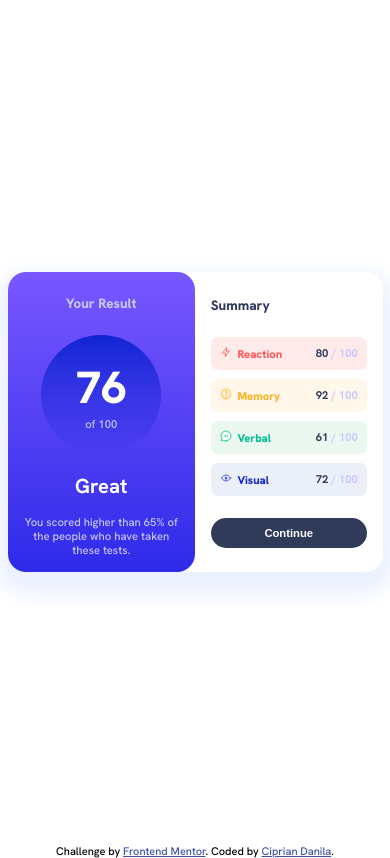
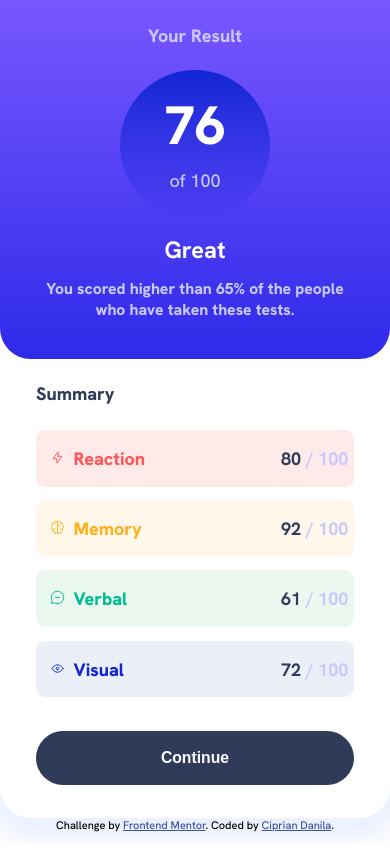
Before and after one commit to cipdanila/results-summary-component, a plain HTML site: page index.html in a window 390 px wide. Drawn offline with Linux system fonts and the light colour scheme.

Commit message:
code optimization

```diff
--- a/index.html
+++ b/index.html
@@ -16,7 +16,7 @@
                         <div class="big-num">76</div>
                         <div class="small-text">of 100</div>
                     </div>
-                    <h4>Great</h4>
+                    <h2>Great</h2>
                     <p>You scored higher than 65% of the people who have taken these tests.</p>
                 </section>
                 <section class="summary">
--- a/styles.css
+++ b/styles.css
@@ -18,6 +18,10 @@
     --pale-blue: hsl(221, 100%, 96%);
     --light-lavender: hsl(241, 100%, 89%);
     --dark-gray-blue: hsl(224, 30%, 27%);
+
+    /* Other variables */
+    --font-size-base: 1.125rem; /* 18px */
+    --font-weight-base: 300;
 }
 
 *,
@@ -31,8 +35,8 @@
 body,
 html {
     font-family: "Hanken Grotesk", sans-serif;
-    font-size: 1.125rem; /* 18px */
-    font-weight: 300;
+    font-size: var(--font-size-base);
+    font-weight: var(--font-weight-base);
     background-color: var(--white);
 }
 
@@ -44,11 +48,12 @@ main {
 }
 
 .card {
-    max-width: 375px;
-    border-radius: 1rem;
+    max-width: 750px;
+    border-radius: 1.7rem;
     box-shadow: 0 0.625rem 1.25rem 0.625rem var(--pale-blue);
     display: flex;
     align-items: center;
+    justify-content: space-between;
     background-color: var(--white);
 }
 
@@ -60,22 +65,19 @@ main {
     align-items: center;
     background: linear-gradient(to bottom, var(--light-slate-blue) 0%, var(--light-royal-blue) 100%);
     color: var(--white);
-    border-radius: 1rem;
-}
-
-.title {
-    padding: 1.25rem;
-    font-weight: 800;
-    font-size: 0.75rem;
+    border-radius: 1.7rem;
 }
 
 .result .title {
+    padding: 2.25rem;
+    font-weight: 800;
+    font-size: 1.25rem;
     color: var(--light-lavender);
 }
 
 .score-circle {
-    width: 120px;
-    height: 120px;
+    width: 11.25rem;
+    height: 11.25rem;
     border-radius: 50%;
     background: linear-gradient(to bottom, var(--cobalt-blue) 0%, var(--persian-blue) 100%);
     display: flex;
@@ -85,23 +87,25 @@ main {
 }
 
 .big-num {
-    font-size: 2.5rem;
+    font-size: 4rem;
     font-weight: 800;
 }
 
 .small-text {
-    font-size: 0.625rem;
+    font-size: 1rem;
+    padding-bottom: 1rem;
     color: var(--light-lavender);
 }
 
-.result h4 {
+.result h2 {
     padding-top: 1rem;
+    font-size: 1.75rem;
 }
 
 .result p {
-    font-size: 0.625rem;
+    font-size: 1rem;
     color: var(--light-lavender);
-    padding: 0.875rem;
+    padding: 1rem 3rem 3rem;
     text-align: center;
 }
 
@@ -111,31 +115,33 @@ main {
     display: flex;
     flex-direction: column;
     justify-content: center;
-    padding: 1rem 0.875rem 0 0.875rem;
+    padding: 0 2rem;
+    margin: 0.313rem;
     font-weight: 800;
     color: var(--dark-gray-blue);
 }
 
-.summary .title {
-    padding: 0 0 1rem 0;
-    font-size: 0.75rem;
+h2.title {
+    padding: 1rem 0;
+    font-size: 1.313rem;
     font-weight: 800;
 }
 
 .box-result {
     width: 100%;
-    padding: 0.5rem;
-    margin: 0.25rem 0;
-    font-size: 0.625rem;
+    padding: 0.938rem 0.313rem;
+    margin: 0.375rem 0;
+    font-size: 1rem;
     display: flex;
     justify-content: space-between;
     align-items: center;
-    border-radius: 0.375rem;
+    border-radius: 0.5rem;
 }
 
 .score {
     font-weight: 700;
     color: var(--light-lavender);
+    padding: 0 1.313rem;
 }
 
 .score span {
@@ -143,8 +149,8 @@ main {
 }
 
 .box-result img {
-    margin-right: 0.313rem;
-    width: 12px;
+    width: 20px;
+    margin-right: 0.75rem;
 }
 
 .box-result:nth-of-type(1) {
@@ -165,32 +171,36 @@ main {
 
 .box-result:nth-of-type(1) .reaction {
     color: var(--light-red);
+    padding: 0 0.438rem;
 }
 
 .box-result:nth-of-type(2) .memory {
     color: var(--orange-yellow);
+    padding: 0 0.438rem;
 }
 
 .box-result:nth-of-type(3) .verbal {
     color: var(--green-teal);
+    padding: 0 0.438rem;
 }
 
 .box-result:nth-of-type(4) .visual {
     color: var(--cobalt-blue);
+    padding: 0 0.438rem;
 }
 
-button {
+button.continue {
     width: 100%;
-    padding: 0.5rem;
-    margin: 1rem auto;
+    padding: 1.125rem;
+    margin: 1.5rem auto;
     display: flex;
     justify-content: center;
     align-items: center;
     color: var(--white);
     background-color: var(--dark-gray-blue);
-    font-size: 0.625rem;
+    font-size: 0.93rem;
     font-weight: 700;
-    border-radius: 1rem;
+    border-radius: 1.5rem;
     border: none;
     cursor: pointer;
 }
@@ -208,21 +218,64 @@ button:hover {
     color: hsl(228, 45%, 44%);
 }
 
-@media(max-width:375px) {
+@media(max-width: 650px){
+    main {
+        height: auto;
+    }
+
     .card {
-        min-height: 100vh;
-        display: flex;
+        width: 100%;
         flex-direction: column;
     }
 
-    .result {
+    .result, .summary {
         width: 100%;
-        border-top-left-radius: 0;
-        border-top-right-radius: 0;
-        padding: 1rem;
+        border-radius: 0;
+        border-bottom-left-radius: 1.7rem;
+        border-bottom-right-radius: 1.7rem;
     }
 
-    .summary {
-        width: 100%;
+    .result .title {
+        padding: 1.313rem;
+        font-size: 1rem;
+    }
+
+    .result h2 {
+        padding: 0.75rem;
+        font-size: 1.313rem;
+    }
+
+    .result p {
+        padding: 0 2.5rem 2.125rem;
+        font-size: 0.875rem;
+        font-weight: 800;
+    }
+
+    .score-circle {
+        width: 150px;
+        height: 150px;
+    }
+
+    .score-circle .big-num {
+        font-size: 3rem;
+        padding: 0.5rem;
+    }
+
+    .box-result img {
+        width: 15px;
+        margin-right: 0.5rem;
+    }
+
+    .summary .title {
+        font-size: 1rem;
+    }
+
+    .score {
+        padding: 0;
+    }
+
+    button.continue {
+        padding: 1rem;
+        font-size: 0.875rem;
     }
 }
```
